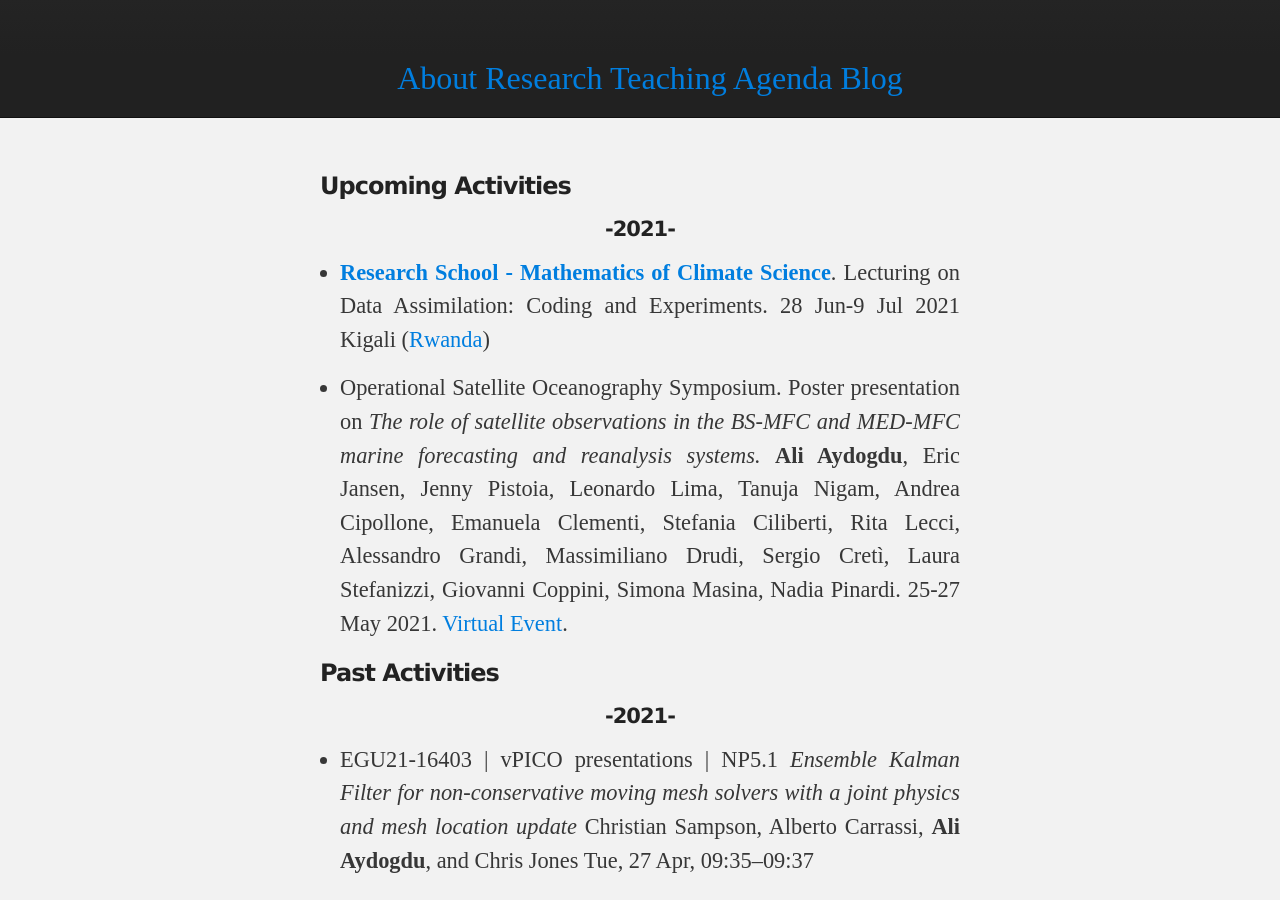
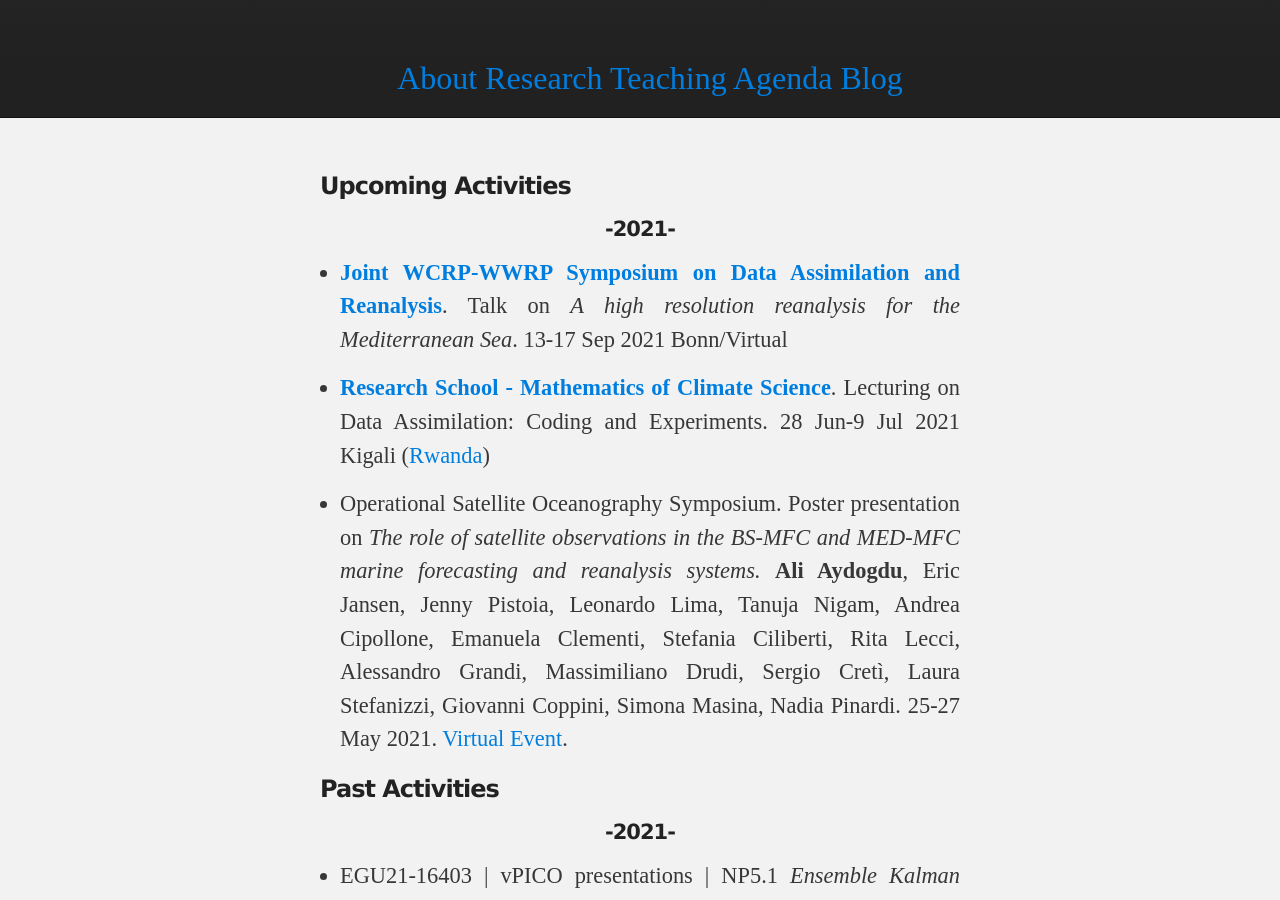
Before and after one commit to aydogduali/aydogduali.github.io, a Jekyll site: the page built from calendar/index.md, in a window 1280 px wide and 900 px high, scrolled down 358 px. Built offline with Jekyll 4.4.1, drawn with Linux system fonts in a browser that asks for light colours; the repository's description, which GitHub fills in, is left out; our own code applies the rules of GitHub Pages for plain Markdown files.

Commit message:
add WCRP workshop

```diff
--- a/calendar/index.md
+++ b/calendar/index.md
@@ -5,6 +5,8 @@ layout: default
 ###  Upcoming Activities
 
 #### -2021-
+
+- [**Joint WCRP-WWRP Symposium on Data Assimilation and Reanalysis**](https://symp-bonn2021.sciencesconf.org/). Talk on *A high resolution reanalysis for the Mediterranean Sea*. 13-17 Sep 2021 Bonn/Virtual
 
 - [**Research School - Mathematics of Climate Science**](https://mathclim-rwanda.sciencesconf.org). Lecturing on Data Assimilation: Coding and Experiments. 28 Jun-9 Jul 2021 Kigali ([Rwanda](https://www.cimpa.info/en/node/6474))
 
```
